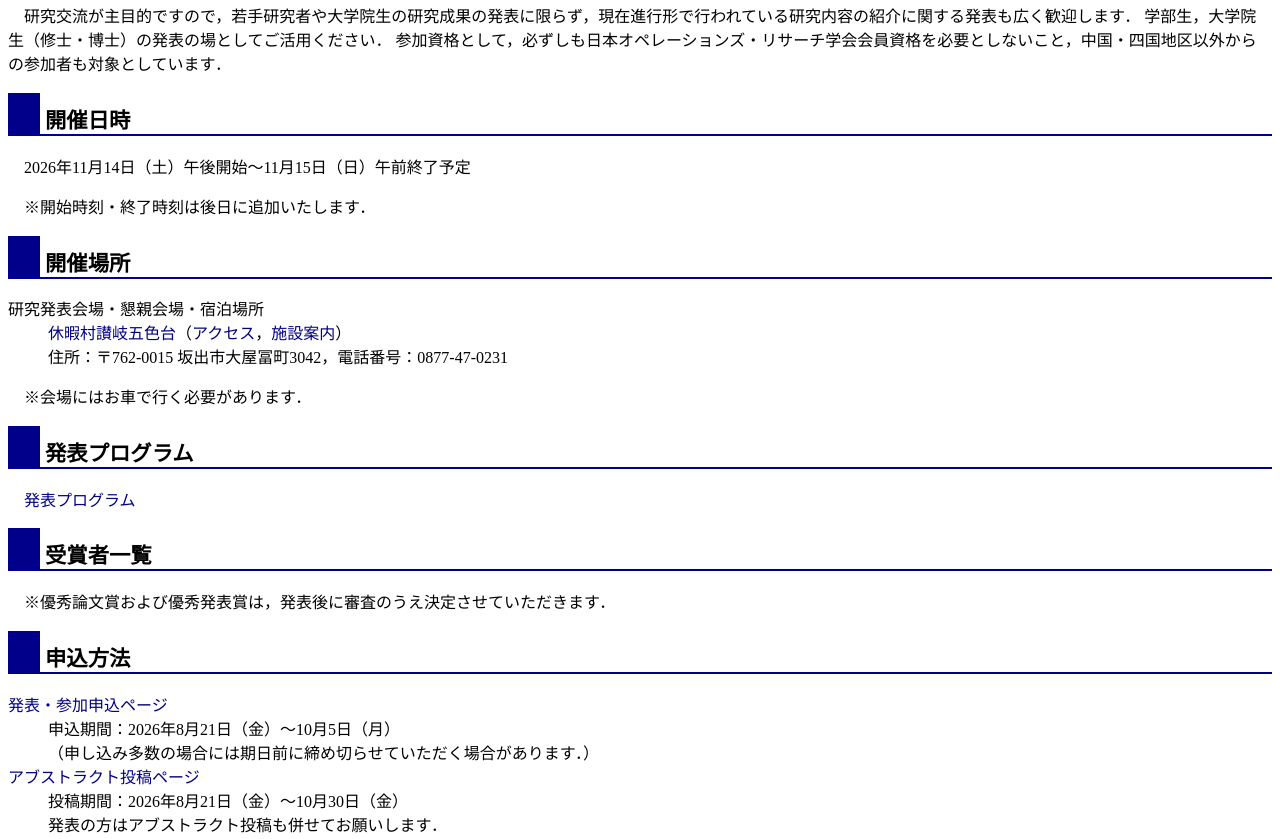
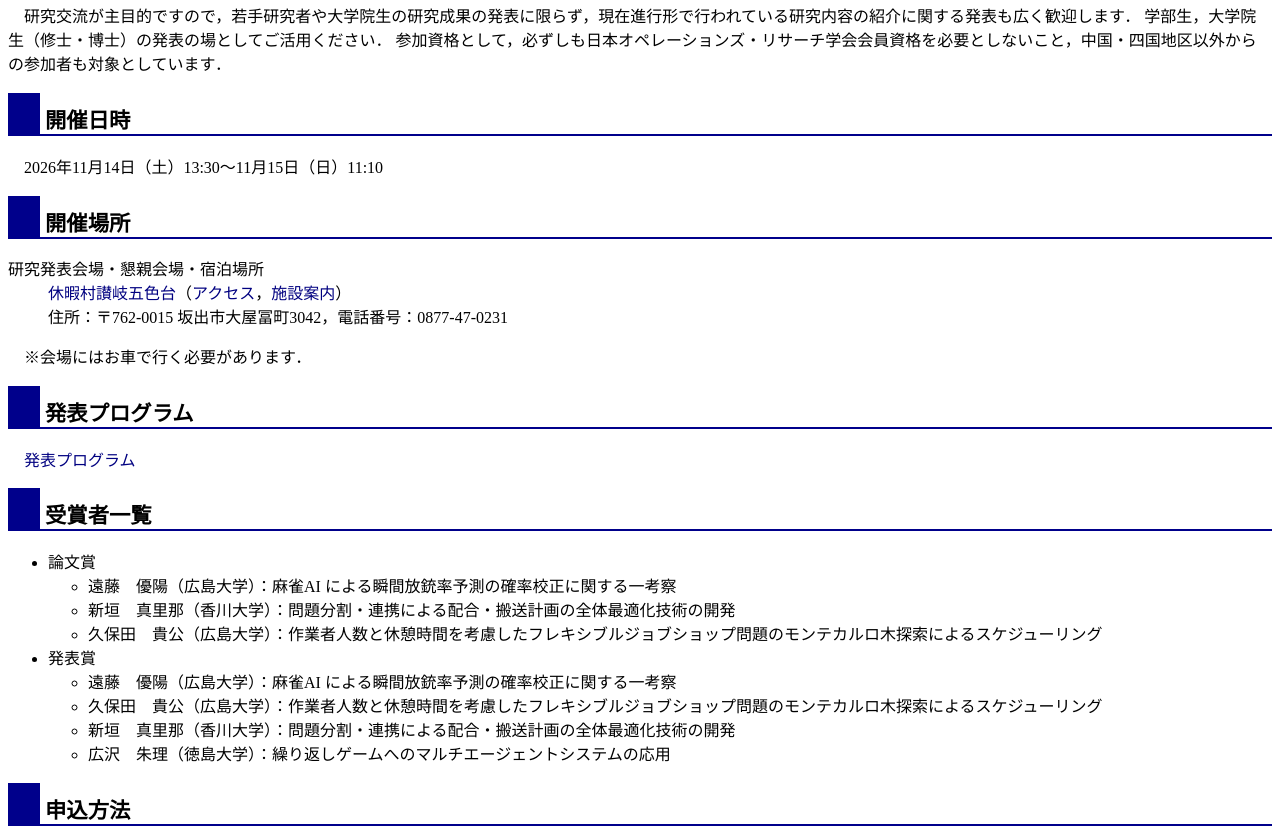
Before and after one commit to orsj-chushikoku/ssor2026, a plain HTML site: page index.html in a window 1280 px wide. Shown: the part 311-1150 px from the top of the page. Drawn offline with Linux system fonts and the light colour scheme.

Commit message:
add awardee

```diff
--- a/index.html
+++ b/index.html
@@ -38,8 +38,8 @@
 
 <h2>開催日時</h2>
 
-<p>2026年11月14日（土）午後開始〜11月15日（日）午前終了予定</p>
-<p>※開始時刻・終了時刻は後日に追加いたします．</p>
+<p>2026年11月14日（土）13:30〜11月15日（日）11:10</p>
+<!--<p>※開始時刻・終了時刻は後日に追加いたします．</p>-->
 
 <h2>開催場所</h2>
 
@@ -58,26 +58,25 @@
 
 <h2>受賞者一覧</h2>
 
-<p>※優秀論文賞および優秀発表賞は，発表後に審査のうえ決定させていただきます．</p>
+<!--<p>※優秀論文賞および優秀発表賞は，発表後に審査のうえ決定させていただきます．</p>-->
 
-<!--
 <ul>
 	<li>論文賞
 		<ul>
-		<li>藤田　敦士（広島大学）：マルチエージェントシステムのための時系列特徴量とクラスタリングに基づく学習データ共有手法の開発</li>
-		<li>加藤　夏生（広島大学）：効率的な歩行者モデルの構築のための転移学習の活用</li>
-		<li>赤松　澪（近畿大学）：食品製造プロセスにおけるカルマンフィルタを用いた状態推定</li>
+		<li>遠藤　優陽（広島大学）：麻雀AI による瞬間放銃率予測の確率校正に関する一考察</li>
+		<li>新垣　真里那（香川大学）：問題分割・連携による配合・搬送計画の全体最適化技術の開発</li>
+		<li>久保田　貴公（広島大学）：作業者人数と休憩時間を考慮したフレキシブルジョブショップ問題のモンテカルロ木探索によるスケジューリング</li>
 		</ul>
 	</li>
 	<li>発表賞
 		<ul>
-		<li>小林　未来（県立広島大学）：環境負荷を考慮したフードサプライチェーンにおけるコスト最小化</li>
-		<li>村本　歩美佳（徳島大学）：実際の病棟におけるハード制約とソフト制約の両方を考慮したナーススケジューリング</li>
-		<li>赤松　澪（近畿大学）：食品製造プロセスにおけるカルマンフィルタを用いた状態推定</li>
+		<li>遠藤　優陽（広島大学）：麻雀AI による瞬間放銃率予測の確率校正に関する一考察</li>
+		<li>久保田　貴公（広島大学）：作業者人数と休憩時間を考慮したフレキシブルジョブショップ問題のモンテカルロ木探索によるスケジューリング</li>
+		<li>新垣　真里那（香川大学）：問題分割・連携による配合・搬送計画の全体最適化技術の開発</li>
+		<li>広沢　朱理（徳島大学）：繰り返しゲームへのマルチエージェントシステムの応用</li>
 		</ul>
 	</li>
 </ul>
--->
 
 <h2>申込方法</h2>
 
@@ -164,7 +163,7 @@
 
 <ul>
 <li>実行委員長：宇野 剛史（徳島大学）</li>
-<li>幹事：鄭 俊俊（広島大学）（※２・3名追加する可能性があります）</li>
+<li>幹事：鄭 俊俊（広島大学）</li>
 <li>実行委員：<br>
 	岡村 寛之（広島大学），
 	片岡 隆之（近畿大学），
@@ -187,10 +186,7 @@
 <h2>更新履歴</h2>
 
 <ul>
-	<!--<li>12月8日：受賞者一覧を追加しました．</li>
-	<li>11月20日：参加費は確定いたしました．</li>
-	<li>10月28日：アブストラクト投稿を終了いたしました．</li>
-	<li>10月21日：発表・参加申込期限が延期されました．</li>-->
+	<li>11月20日：受賞者一覧を追加しました．</li>
 	<li>11月11日：参加費について記載を加えました．</li>
 	<li>11月6日：発表プログラムを公開いたしました．</li>
 	<li>10月2日：特別講演の情報を追加しました．</li>
@@ -216,7 +212,7 @@
 )</p>
 
 <footer>
-<p><script type="text/javascript" src="./2026年 中国・四国地区 ＳＳＯＲ_files/update_date.js"></script>Last Update: 11/11/2026 05:02:25</p>
+<p><script type="text/javascript" src="./2026年 中国・四国地区 ＳＳＯＲ_files/update_date.js"></script>Last Update: 11/120/2026 09:02:22</p>
 </footer>
 
 </body></html>
```
